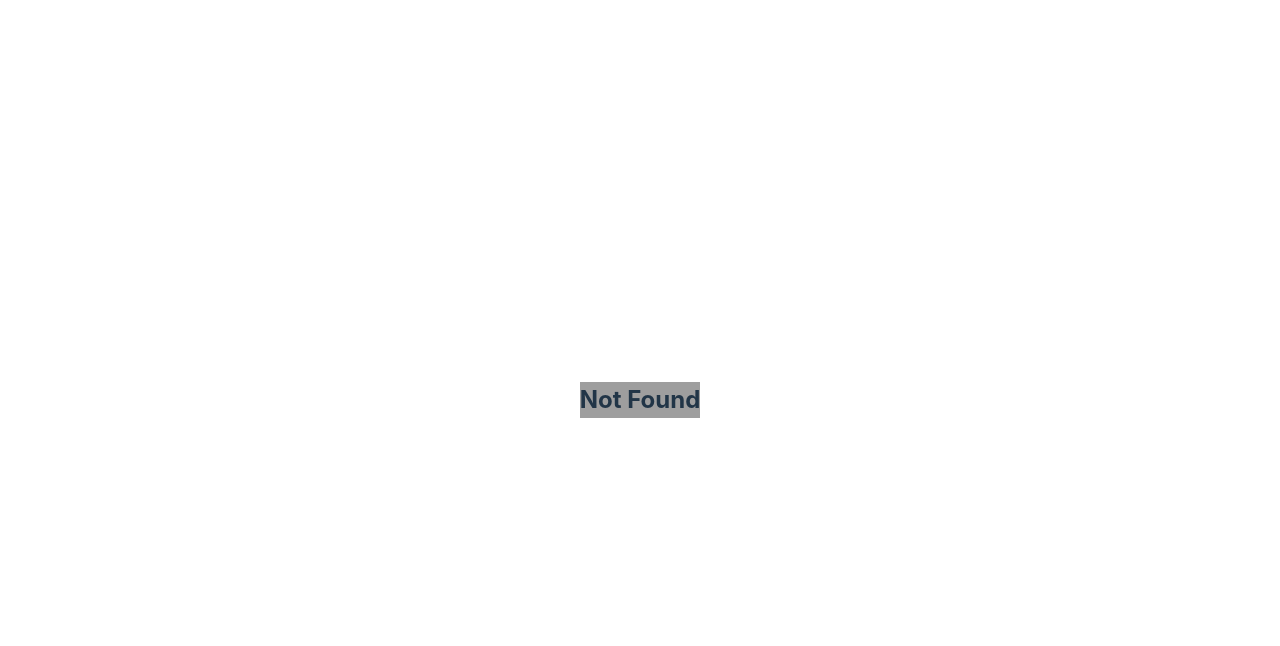
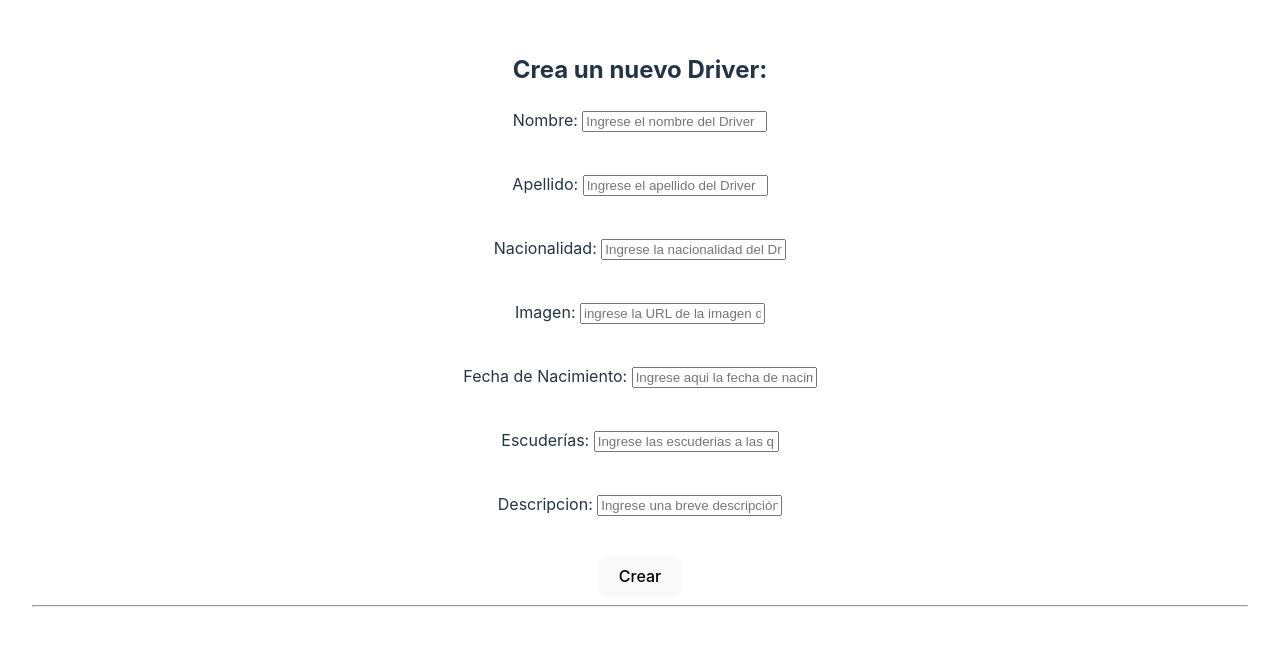
Before and after one commit to YZeaFons/F1---Drivers, a React (Vite) app in the folder client/: page /create in a window 1280 px wide. Shown: the top 646 px of the page. Built offline with nearby package versions, Linux system fonts and the light colour scheme; grey boxes are pictures that could not be loaded.

Commit message:
Loading Form

```diff
--- a/client/src/App.jsx
+++ b/client/src/App.jsx
@@ -6,14 +6,16 @@ import LandingPage from './landingPage/LandingPage'
 import Cards from './cards/Cards'
 import NotFound from './notFound/NotFound'
 import Detail from './detail/Detail'
+import Form from './form/Form'
 
 const URL = 'http://localhost:3001/F1/drivers/name'
 
 function App() {
-  // -------------------- States ----------------------------
+  // ?---------------------- States ----------------------------
   const [drivers, setDrivers] = useState([])
 
-  // --------------------- Functions ------------------------
+  // ?--------------------- Functions ------------------------
+  //                   *** F onSearch ***
   const onSearch = async (name) => {
     try {
       if (name === '') { window.alert('Debes ingresar un nombre') }
@@ -31,6 +33,11 @@ function App() {
       alert(error.message)
     }
   }
+  //                   *** F createDriver ***
+  const createDriver = () => {
+
+  }
+
 
   return (
     <div className='App'>
@@ -51,6 +58,10 @@ function App() {
           path='/driver/:id'
           element={<Detail />}
         />
+        <Route
+          path='/create'
+          element={<Form createDriver={createDriver} />}
+        />
       </Routes>
     </div>
   )
--- a/client/src/card/Card.css
+++ b/client/src/card/Card.css
@@ -1,13 +1,101 @@
-.CardDriver {
+/* .CardDriver {
     width: 300px;
     height: 600px;
     background-color: black;
     font-family: Verdana, Geneva, Tahoma, sans-serif;
     border-radius: 20px;
+} */
+
+
+
+
+
+.card {
+    width: 190px;
+    height: 254px;
+    background: #171717;
+    display: flex;
+    justify-content: center;
+    align-items: center;
+    box-shadow: 0px 0px 3px s1px #00000088;
+    cursor: pointer;
+    overflow: hidden;
+    position: relative;
 }
 
-.CardDriver img {
+.card .content {
+    border-radius: 20px;
+    background: #171717;
+    width: 186px;
+    height: 250px;
+    z-index: 1;
+    padding: 0px;
+    color: white;
+    display: inline-block;
+    justify-content: center;
+    align-items: center;
+}
+
+.content::before {
+    opacity: 0;
+    transition: opacity 300ms;
+    content: " ";
+    display: block;
+    background: white;
+    width: 50px;
+    height: 50px;
+    position: absolute;
+    filter: blur(50px);
+}
+
+.card:hover .content::before {
+    opacity: 1;
+}
+
+.card::before {
+    opacity: 0;
+    content: " ";
+    position: absolute;
+    display: block;
+    width: 120px;
+    height: 380px;
+    background: linear-gradient(90deg,
+            transparent,
+            #ff2288,
+            #387ef0,
+            transparent);
+    transition: opacity 300ms;
+    animation: rotation_9018 3000ms infinite linear;
+    animation-play-state: paused;
+}
+
+.card:hover::before {
+    opacity: 1;
+    animation-play-state: running;
+}
+
+.card::after {
+    position: absolute;
+    content: " ";
+    display: block;
+    width: 190px;
+    height: 254px;
+    background: #17171733;
+    backdrop-filter: blur(50px);
+}
+
+.card img {
     max-width: 90%;
-    margin-top: 10px;
+    margin: 5px;
     border-radius: 20px;
 }
+
+@keyframes rotation_9018 {
+    0% {
+        transform: rotate(0deg);
+    }
+
+    100% {
+        transform: rotate(360deg);
+    }
+}
--- a/client/src/card/Card.jsx
+++ b/client/src/card/Card.jsx
@@ -5,8 +5,8 @@ import { Link } from 'react-router-dom';
 export default function Card(props) {
     console.log(props.id);
     return (
-        <div>
-            <div className='CardDriver'>
+        <div className='card'>
+            <div className='content'>
                 <Link to={`/driver/${props.id}`}>
                     <img src={props.image} alt="No image found" />
                 </Link>
--- a/client/src/cards/Cards.css
+++ b/client/src/cards/Cards.css
@@ -1,5 +1,9 @@
 .cardContainer {
     display: flex;
-    align-items: center;
+    justify-content: center;
+    /* align-items: center; */
+    /* align-items: center; */
     flex-flow: row wrap;
+    margin: 10px;
+
 }
--- a/client/src/cards/Cards.jsx
+++ b/client/src/cards/Cards.jsx
@@ -1,11 +1,13 @@
 import React from 'react';
 import SearchBar from '../searchBar/SearchBar';
 import Card from '../card/Card';
+import './Cards.css'
 
 export default function Cards({ onSearch, drivers }) {
     return (
+        <section>
+            <SearchBar onSearch={onSearch} />
             <div className='cardContainer'>
-            <SearchBar onSearch={onSearch} />
                 {
                     !drivers.length
                         ? <h2>No se han seleccionado Drivers</h2>
@@ -20,5 +22,6 @@ export default function Cards({ onSearch, drivers }) {
                         ))
                 }
             </div>
+        </section>
     )
 }
--- a/client/src/form/Form.jsx
+++ b/client/src/form/Form.jsx
@@ -0,0 +1,133 @@
+import React, { useState } from 'react';
+import validation from '../validator/Validator';
+
+export default function Form(props) {
+    // --------------------------- States -----------------------------
+    const [newDriver, setDriver] = useState({
+        nombre: '',
+        apellido: '',
+        nacionalidad: '',
+        imagen: '',
+        fecha_de_nacimiento: '',
+        descripcion: '',
+        escuderias: '',
+    })
+
+    const [errors, setError] = useState({
+        nombre: '',
+        apellido: '',
+        nacionalidad: '',
+        imagen: '',
+        fecha_de_nacimiento: '',
+        descripcion: '',
+        escuderias: '',
+    })
+    // --------------------------- Functions -------------------------
+    const handleChange = (event) => {
+        setDriver({
+            ...newDriver,
+            [event.target.name]: event.target.value
+        })
+        setError(validation({
+            ...newDriver,
+            [event.target.name]: event.target.value
+        }))
+    }
+
+    return (
+        <div >
+            <h2>Crea un nuevo Driver:</h2>
+            <form>
+                <label>Nombre: </label>
+                <input
+                    name='nombre'
+                    type="text"
+                    placeholder='Ingrese el nombre del Driver'
+                    value={newDriver.nombre}
+                    onChange={handleChange}
+                />
+                <p>{errors.nombre}</p>
+                <br />
+
+                <label>Apellido: </label>
+                <input
+                    name='apellido'
+                    type="text"
+                    placeholder='Ingrese el apellido del Driver'
+                    value={newDriver.apellido}
+                    onChange={handleChange}
+                />
+                <p>{errors.apellido}</p>
+                <br />
+
+                <label>Nacionalidad: </label>
+                <input
+                    name='nacionalidad'
+                    type="text"
+                    placeholder='Ingrese la nacionalidad del Driver'
+                    value={newDriver.nacionalidad}
+                    onChange={handleChange}
+                />
+                <p>{errors.nacionalidad}</p>
+                <br />
+
+                <label>Imagen: </label>
+                <input
+                    name='imagen'
+                    type="text"
+                    placeholder='ingrese la URL de la imagen del Driver'
+                    value={newDriver.imagen}
+                    onChange={handleChange}
+                />
+                <p>{errors.imagen}</p>
+                <br />
+
+                <label>Fecha de Nacimiento: </label>
+                <input
+                    name='fecha_de_nacimiento'
+                    type="text"
+                    placeholder='Ingrese aqui la fecha de nacimiento'
+                    value={newDriver.fecha_de_nacimiento}
+                    onChange={handleChange}
+                />
+                <p>{errors.fecha_de_nacimiento}</p>
+                <br />
+
+                <label>Escuderías: </label>
+                <input
+                    name='escuderias'
+                    type="text"
+                    placeholder='Ingrese las escuderias a las que ha pertenecido'
+                    onChange={handleChange}
+                />
+                <p>{errors.escuderias}</p>
+                <br />
+
+                <label>Descripcion: </label>
+                <input
+                    name='descripcion'
+                    type="text"
+                    placeholder='Ingrese una breve descripción de el nuevo Driver'
+                    value={newDriver.descripcion}
+                    onChange={handleChange}
+                />
+                <p>{errors.descripcion}</p>
+                <br />
+                {/* <hr /> */}
+                <button
+                    type='submit'
+                    disabled={
+                        errors.nombre ||
+                        errors.apellido ||
+                        errors.nacionalidad ||
+                        errors.imagen ||
+                        errors.fecha_de_nacimiento ||
+                        errors.descripcion ||
+                        errors.escuderias
+                    }
+                >Crear</button>
+                <hr />
+            </form>
+        </div>
+    )
+}
--- a/client/src/index.css
+++ b/client/src/index.css
@@ -26,7 +26,7 @@ a:hover {
 
 body {
   margin: 0;
-  display: flex;
+  /* display: flex; */
   place-items: center;
   min-width: 320px;
   min-height: 100vh;
--- /dev/null
+++ b/client/src/validator/Validator.js
@@ -0,0 +1,41 @@
+
+export default function validation(driver) {
+    const patronURL = /(?:https?):\/\/(\w+:?\w*)?(\S+)(:\d+)?(\/|\/([\w#!:.?+=&%!\-\/]))?/;
+    const dateVal = /^\d{4}([\-/.])(0?[1-9]|1[1-2])\1(3[01]|[12][0-9]|0?[1-9])$/
+
+
+    let errorsList = {}
+    // ------------------------------ Errors Nombre --------------------------
+    if (driver.nombre === '') errorsList.nombre = 'Debes ingresar un nombre'
+    else if (driver.nombre.length < 2 && driver.nombre.length > 20) errorsList.nombre = 'El nombre debe contener entre 2 y 20 caracteres'
+    // ------------------------------ Errors Apellido --------------------------
+    if (driver.apellido === '') errorsList.apellido = 'Debes ingresar un apellido'
+    else if (driver.apellido.length < 2 && driver.apellido.length > 20) errorsList.apellido = 'El apellido debe contener entre 2 y 20 caracteres'
+    // ------------------------------ Errors Nacionalidad --------------------------
+    if (driver.nacionalidad === '') errorsList.nacionalidad = 'Debes ingresar una nacionalidad'
+    else if (driver.nacionalidad.length < 2 && driver.nacionalidad.length > 20) errorsList.nacionalidad = 'La Nacionalidad debe contener entre 2 y 20 caracteres'
+    // ------------------------------ Errors Imagen --------------------------
+    if (driver.imagen === '') errorsList.imagen = 'Debes ingresar la URL de la imagen'
+    else if (!patronURL.test(driver.imagen)) errorsList.imagen = 'Debes ingresar una dirección URL válida'
+    // ------------------------------ Errors Fecha de nacimiento --------------------------
+    if (driver.fecha_de_nacimiento === '') errorsList.fecha_de_nacimiento = 'Debes ingresar la fecha de nacimiento del Driver'
+    else if (!dateVal.test(driver.fecha_de_nacimiento)) errorsList.fecha_de_nacimiento = 'La fecha debe seguir el patrón YYYY-MM-DD'
+    // ------------------------------ Errors Escuderias --------------------------
+    if (driver.escuderias === '') errorsList.escuderias = 'Debes ingresar una escudería'
+    // ------------------------------ Errors Descripción --------------------------
+    if (driver.descripcion === '') errorsList.descripcion = 'Debes ingresar una descripción del nuevo Driver'
+
+    return errorsList
+}
+
+// const prueba = {
+//     nombre: 'Yeison',
+//     apellido: 'Zea',
+//     nacionalidad: 'Colombia',
+//     imagen: 'http://en.wikipedia.org/wiki/Chris_Bristow',
+//     fecha_de_nacimiento: '2023-12-2',
+//     descripcion: 'dd',
+//     escuderias: 'dd',
+// }
+
+// console.log(validation(prueba));
```
Lines whose indentation alone changed are shown as unchanged.
